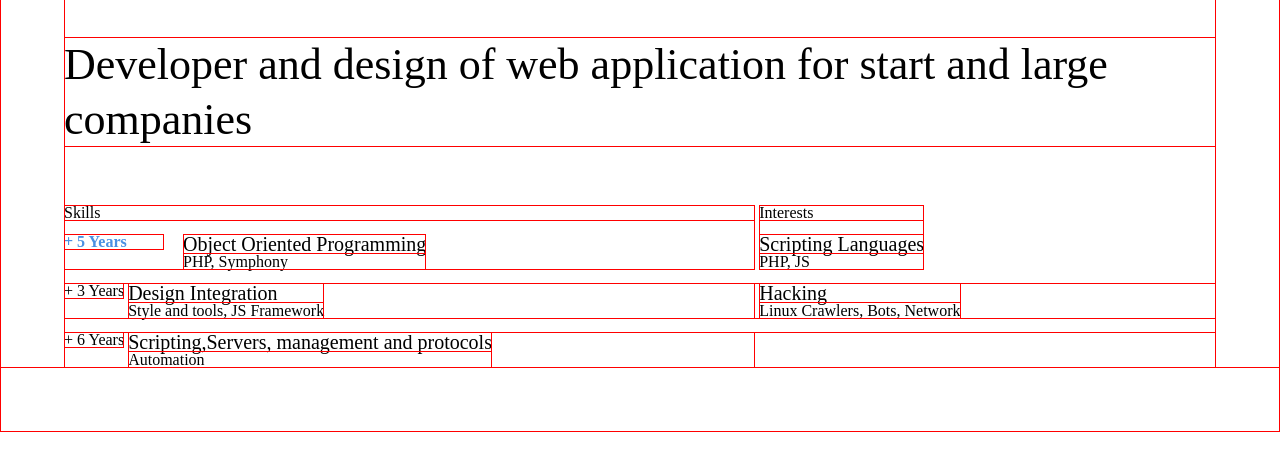
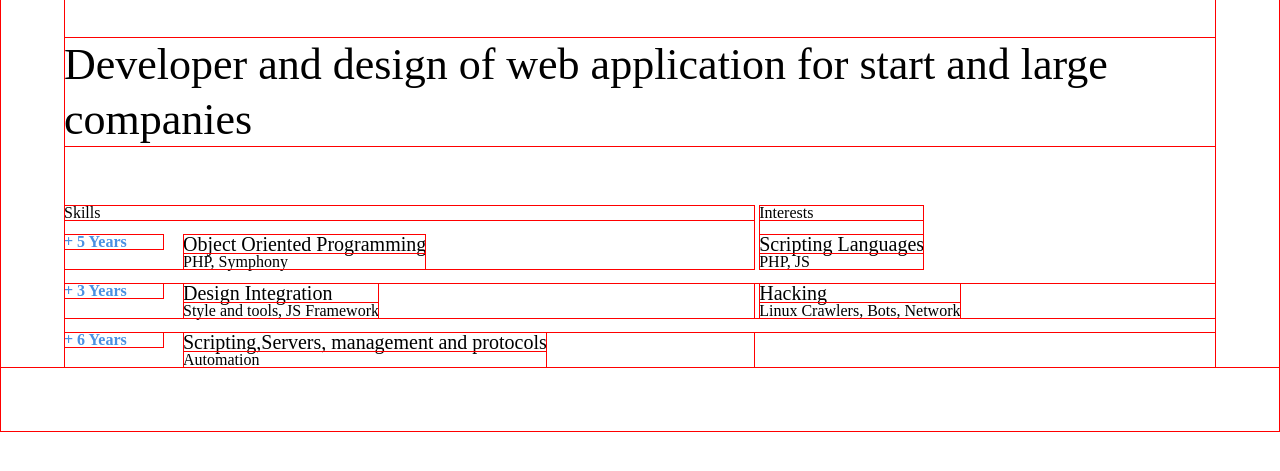
Before and after one commit to AdanSahagun/project_one, a plain HTML site: page index.html in a window 1280 px wide. Shown: the part 191-662 px from the top of the page. Drawn offline with Linux system fonts and the light colour scheme.

Commit message:
Updated skills length

```diff
--- a/index.html
+++ b/index.html
@@ -47,11 +47,9 @@
             </div>
           </div>
 
-
-
           <div class="great_parent">
             <div class="skills_parent_2 skils_box">
-              <div class="skills_length_2">
+              <div class="skills_length">
                 + 3 Years
               </div>
               <div class="skill_set_2">
@@ -69,11 +67,8 @@
         </div>
 
         <div class="great_parent">
-
-
-
           <div class="skills_parent_2 skils_box">
-            <div class="skills_length_2">
+            <div class="skills_length">
               + 6 Years
             </div>
             <div class="skill_set_2">
--- a/styling/main.css
+++ b/styling/main.css
@@ -101,7 +101,6 @@ h4 {
 .skills_length{
   display: inline-block;
   vertical-align: top;
-
   margin-right: 15px;
 	color: #4A90E2;
 	font-weight: 600;
```
